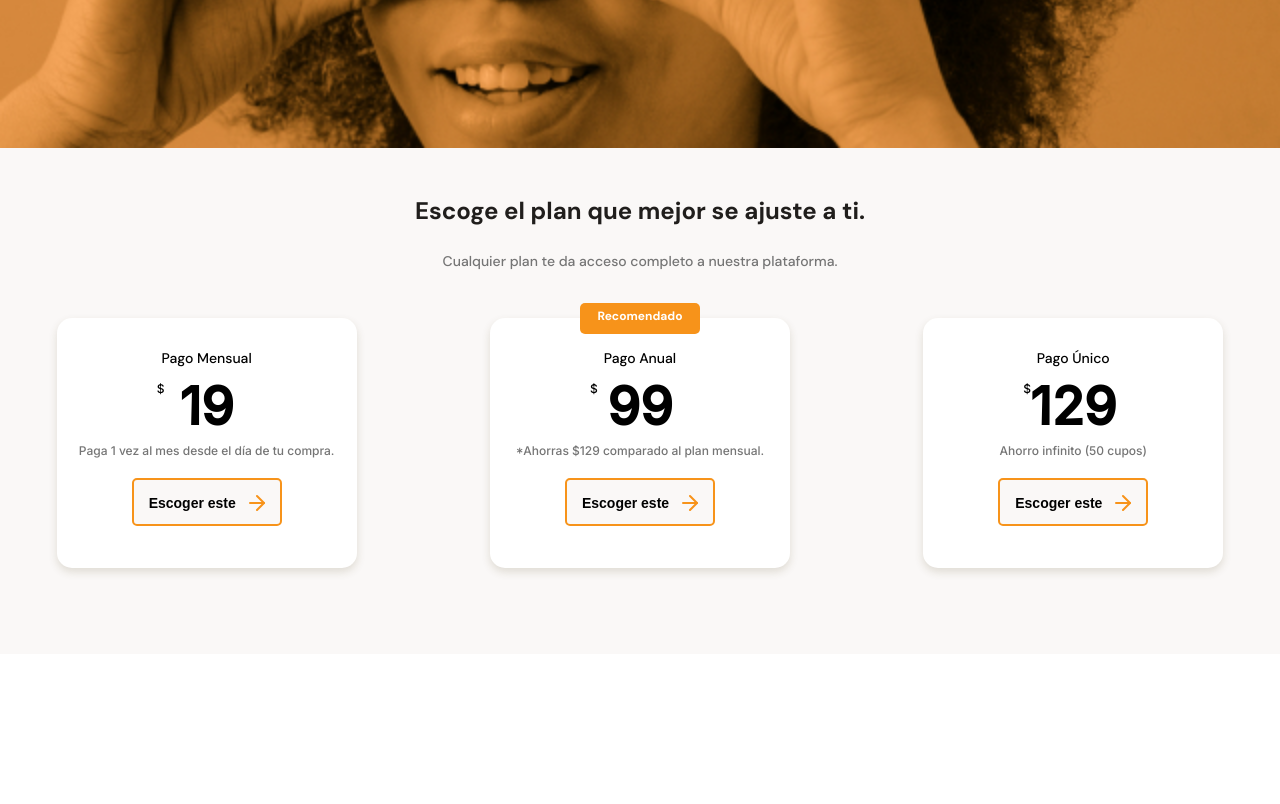
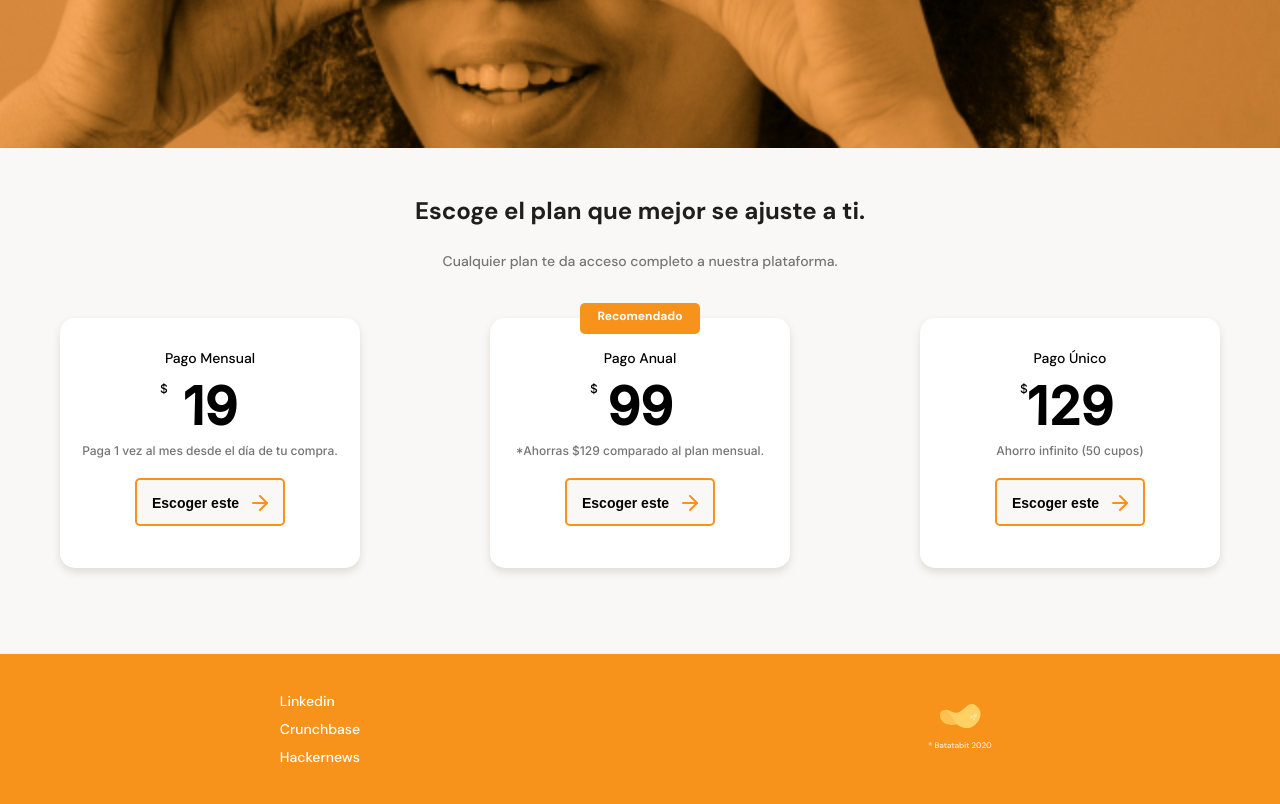
Before and after one commit to pahoalapizco/mobile-first, a plain HTML site: page index.html in a window 1280 px wide. Shown: the part 2684-3488 px from the top of the page. Before the commit the page ends 3338 px from the top, so only its background shows below. Drawn offline with Linux system fonts and the light colour scheme.

Commit message:
Footer added and finished

```diff
--- a/index.html
+++ b/index.html
@@ -215,6 +215,17 @@
       </section>
     </main>
 
-    <footer></footer>
+    <footer>
+      <section class="left">
+        <ul>
+          <li><a href="">Linkedin</a></li>
+          <li><a href="">Crunchbase</a></li>
+          <li><a href="">Hackernews</a></li>
+        </ul>
+      </section>
+      <section class="right">
+        <img src="./assets/img/logo-footer.svg" alt="Logo de Batatabit 2022">
+      </section>
+    </footer>
   </body>
 </html>
--- a/styles.css
+++ b/styles.css
@@ -441,7 +441,7 @@ main {
 /* Plan - slider*/
 .plans-container--slider {
   display: flex;
-  gap: 20px;
+  gap: 10px;
   height: 316px;
   overflow-x: scroll;
   overscroll-behavior-x: contain;
@@ -459,7 +459,7 @@ main {
   position: relative;
   scroll-snap-align: center; /* Al hacer el scroll nos lleva al centro del elemento en el que nos posicionamos*/
   width: 70%;
-  min-width: 230px;
+  min-width: 190px;
   max-width: 300px;
   height: 250px;
   margin: 50px auto 0;
@@ -542,3 +542,38 @@ main {
   background-image: url("./assets/icons/orange-right-arrow.svg");
   vertical-align: text-bottom;
 }
+
+/* Footer */
+footer {
+  display: flex;
+  width: 100%;
+  height: 150px;
+  background-color: var(--bitcoin-orange);
+}
+
+footer section {
+  display: flex;
+  width: 50%;
+  justify-content: center;
+  align-items: center;
+}
+
+footer .left ul {
+  font-size: 1.4rem;
+  font-weight: 500;
+  line-height: 1.8rem;
+  list-style: none;
+}
+footer .left ul li {
+  margin: 10px 0;
+}
+
+footer .left ul li a {
+  text-decoration: none;
+  color: var(--white);
+  cursor: pointer;
+}
+
+footer .right {
+
+}
```
